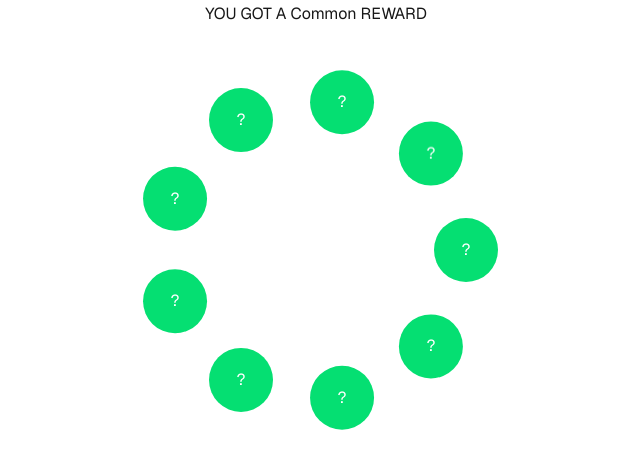
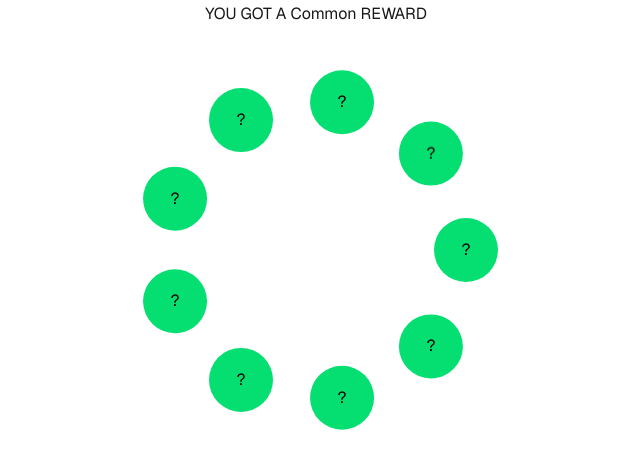
Before and after one commit to thomasDevan99/kyki, a Next.js app in the folder my-strapi-project/kyki/: page / in a window 1280 px wide. Both pictures are taken after a click on the button "Pull Now". Shown: the part 274-742 px from the top of the page, without its empty margins (324-964 px from the left). Built offline with nearby package versions, Linux system fonts and the light colour scheme.

Commit message:
Remove comments, make pull result text black

```diff
--- a/my-strapi-project/kyki/src/app/rotateShowcase.js
+++ b/my-strapi-project/kyki/src/app/rotateShowcase.js
@@ -8,8 +8,6 @@ export default function OrbitingPortal({show, pulledRarity, setShow}) {
   const [selected, setSelected] = useState(null);
   const [flipped, setFlipped] = useState(false);
 
-  // console.log('show', show);
-  // console.log('pulledRarity', pulledRarity);
   if (show == null) return
 
 
@@ -53,15 +51,12 @@ export default function OrbitingPortal({show, pulledRarity, setShow}) {
             >
               {/* Flip Animation */}
               <motion.div
-                // animate={{
-                //   rotateY: isSelected && flipped ? 360 : 0,
-                // }}
                 style={{
                   perspective: 1000,
                 }}
                 className="w-full h-full flex items-center justify-center"
               >
-                <div className="w-full h-full backface-hidden" style={{alignContent: 'center'}}>
+                <div className="w-full h-full backface-hidden text-black" style={{alignContent: 'center'}}>
                   {isSelected && flipped ? pulledRarity : `?`}
                 </div>
               </motion.div>
```
